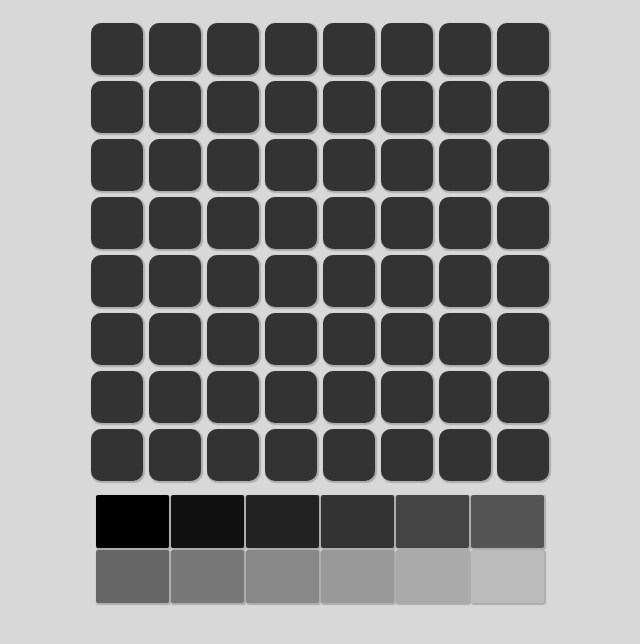
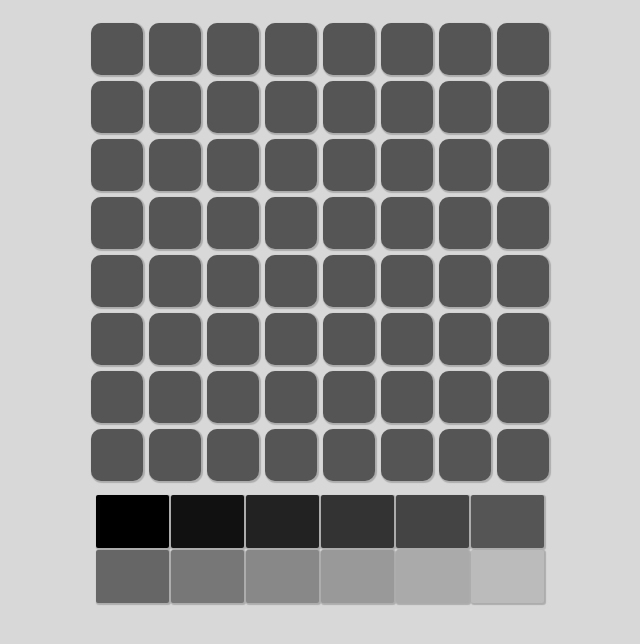
Before and after one commit to robbobfrh84/ayte, a plain HTML site: page index.html in a window 1280 px wide. Shown: the whole page, without its empty margins (320-960 px from the left). Drawn offline with Linux system fonts and the light colour scheme.

Commit message:
width change

```diff
--- a/index.html
+++ b/index.html
@@ -6,12 +6,12 @@
   <link rel="ayte icon" href="ayteFlower.png"/>
   <style>
 
-    body, html{ background-color: #d8d8d8; width: 640px; margin: auto; margin-top: 10px;
+    body, html{ background-color: #d8d8d8; max-width: 640px; margin: auto; margin-top: 10px;
       text-align: center; font-size: 0; user-select: none;
     }
 
     .ayte { display: inline-block; width: 52px; height: 52px; margin: 3px; border-radius: 10px;
-      background-color: #333; box-shadow: 1px 1px 1px 1px rgba(0,0,0,0.2);
+      background-color: #555; box-shadow: 1px 1px 1px 1px rgba(0,0,0,0.2);
     }
     .ayte:hover { width: 54px; height: 54px; margin: 2px;
     }
```
